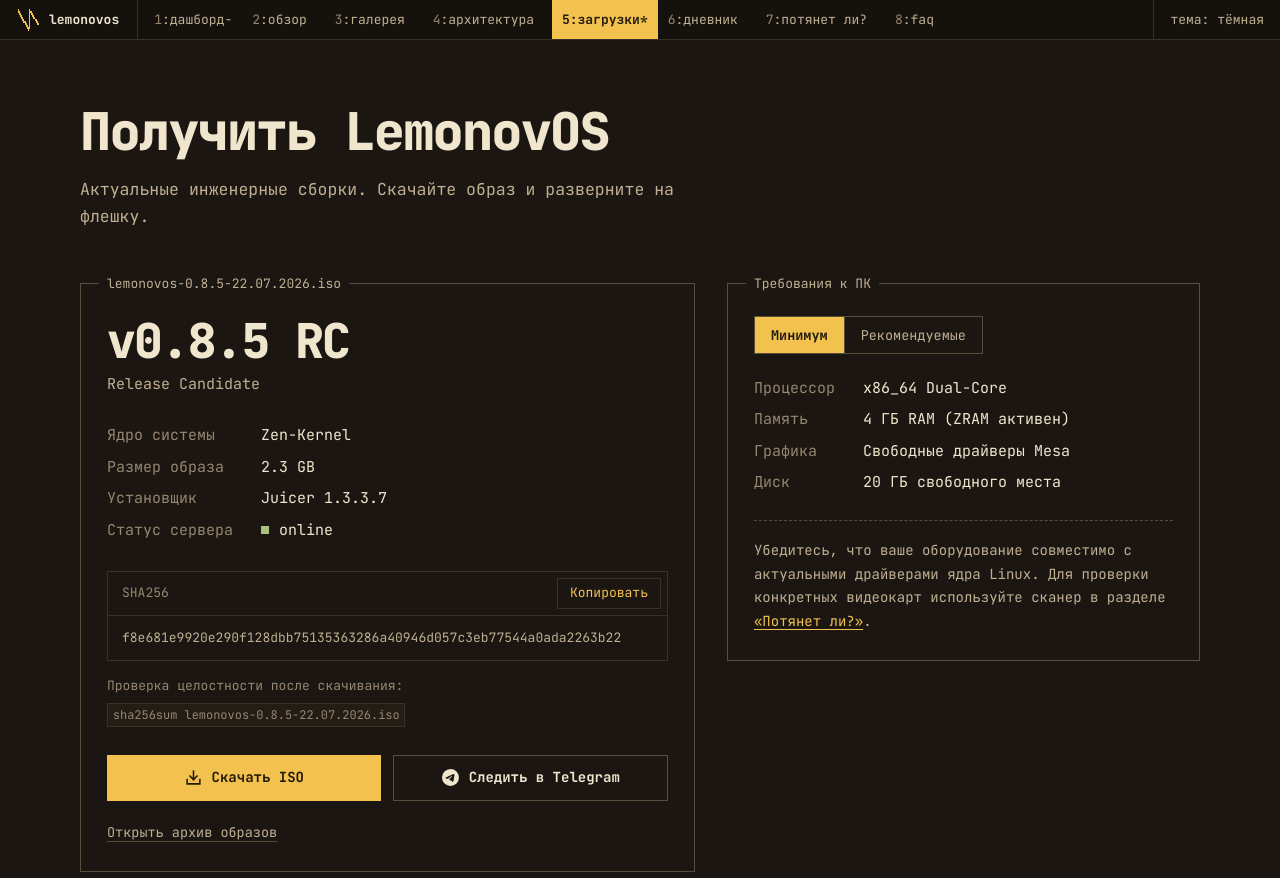
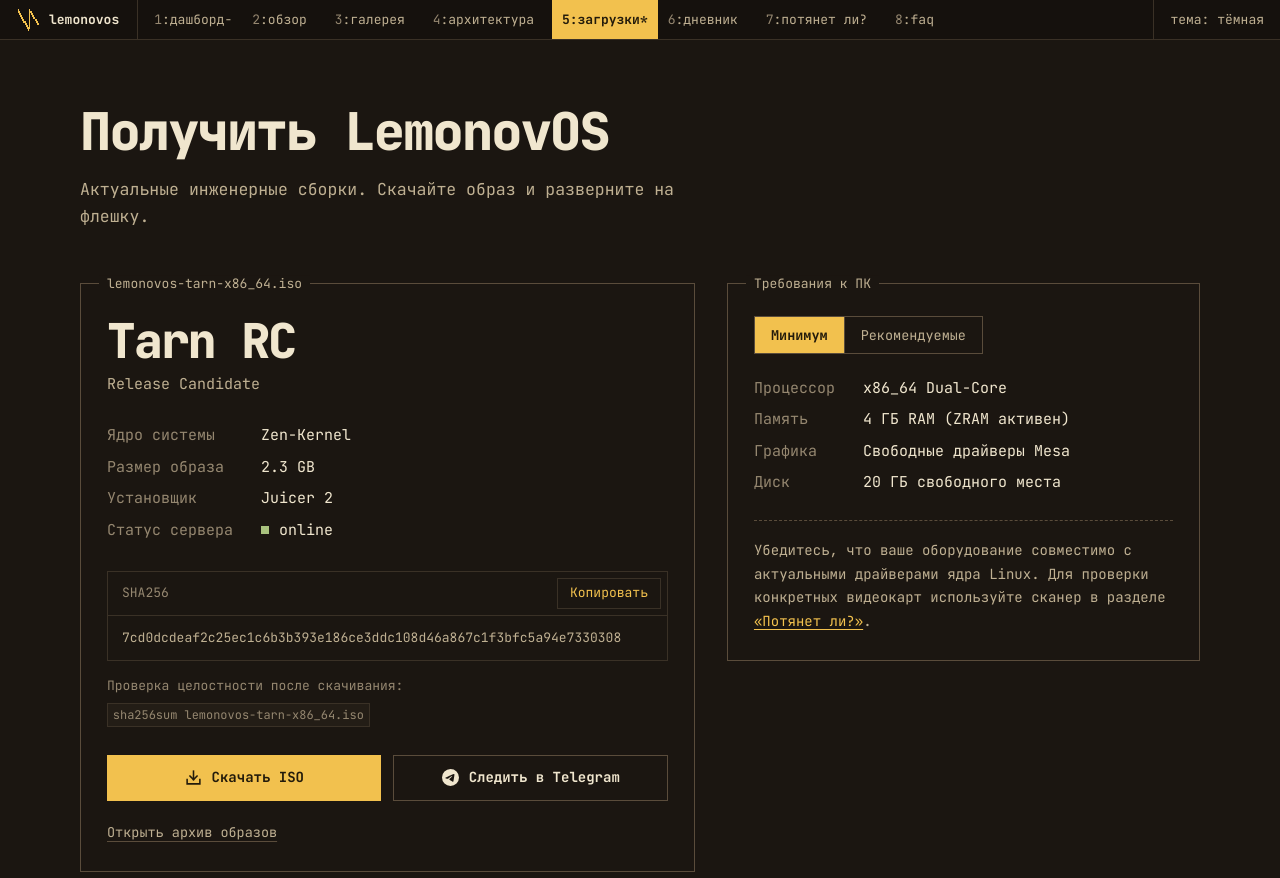
Before and after one commit to Uofi113/Lemonovos, a plain HTML site: page index.html in a window 1280 px wide. Both pictures are taken after a click on the link "Скачать ISO". Drawn offline with Linux system fonts and the light colour scheme.

Commit message:
Update index.html

```diff
--- a/index.html
+++ b/index.html
@@ -472,14 +472,14 @@ section.is-on .boot .ln{animation:ln .01s linear forwards}
               <a class="btn" href="#features">Что под капотом</a>
             </div>
             <dl class="ff-kv">
-              <div data-step="5"><dt>OS</dt><dd>LemonovOS 0.8.5 RC x86_64</dd></div>
+              <div data-step="5"><dt>OS</dt><dd>LemonovOS Tarn RC x86_64</dd></div>
               <div data-step="6"><dt>Kernel</dt><dd>linux-zen</dd></div>
               <div data-step="7"><dt>Packages</dt><dd>pacman, AUR</dd></div>
               <div data-step="8"><dt>DE</dt><dd>KDE Plasma, GNOME, XFCE4</dd></div>
               <div data-step="9"><dt>Audio</dt><dd>PipeWire</dd></div>
               <div data-step="10"><dt>Swap</dt><dd>zram, zstd</dd></div>
               <div data-step="11"><dt>Disk (/)</dt><dd>btrfs, снапшоты перед обновлением</dd></div>
-              <div data-step="12"><dt>Installer</dt><dd>Juicer 1.3.3.7</dd></div>
+              <div data-step="12"><dt>Installer</dt><dd>Juicer 2</dd></div>
             </dl>
             <div class="ff-colors" data-step="13" aria-hidden="true"><i style="background:#15110d"></i><i style="background:#ea7b61"></i><i style="background:#a9c27e"></i><i style="background:#f2c14e"></i><i style="background:#7fa2ac"></i><i style="background:#c49bb0"></i><i style="background:#8fbfa8"></i><i style="background:#f0e6ce"></i></div>
           </div>
@@ -597,8 +597,8 @@ section.is-on .boot .ln{animation:ln .01s linear forwards}
 <span class="ps">$</span> systemctl poweroff</pre>
         </div>
         <ol class="road" aria-label="Дорожная карта">
-          <li class="done"><span class="v">v0.8.4 RC</span><span class="st">прошлая версия</span><p>Установщик Juicer, интеграция ZRAM, базовая оптимизация ядра Zen, мета-пакет lemonovos-gaming.</p></li>
-          <li class="wip"><span class="v">v0.8.5 Beta</span><span class="st">релиз</span><p>Оптимизация OOTB окружения.</p></li>
+          <li class="done"><span class="v">v0.8.5 RC</span><span class="st">прошлая версия</span><p>Установщик Juicer, интеграция ZRAM, базовая оптимизация ядра Zen.</p></li>
+          <li class="wip"><span class="v">Tarn Beta</span><span class="st">релиз</span><p>Оптимизация OOTB окружения.</p></li>
           <li><span class="v">v0.9 Stable</span><span class="st">в планах</span><p>?</p></li>
         </ol>
       </div>
@@ -627,7 +627,7 @@ section.is-on .boot .ln{animation:ln .01s linear forwards}
           <h2>Фреймворк установки Juicer</h2>
           <p>Написан с нуля на Python (PySide6). Полностью изолированная логика, которая автоматически определяет ваше железо, размечает UEFI/Legacy диски и скачивает оптимизированные пакеты через pacstrap.</p>
         </div>
-        <div class="boot" role="img" aria-label="Лог установщика Juicer: драйверы NVIDIA и initramfs готовы, идёт генерация конфига GRUB"><span class="ln hd">juicer 1.3.3.7</span><span class="ln"><span class="ok">[  OK  ]</span> Определение оборудования</span><span class="ln"><span class="ok">[  OK  ]</span> Разметка диска</span><span class="ln"><span class="ok">[  OK  ]</span> pacstrap: базовая система</span><span class="ln"><span class="ok">[  OK  ]</span> Инициализация драйверов NVIDIA-DKMS</span><span class="ln"><span class="ok">[  OK  ]</span> Сборка initramfs (mkinitcpio)</span><span class="ln"><span class="sd">[ ***  ]</span> Генерация GRUB конфига...</span></div>
+        <div class="boot" role="img" aria-label="Лог установщика Juicer: драйверы NVIDIA и initramfs готовы, идёт генерация конфига GRUB"><span class="ln hd">juicer 2</span><span class="ln"><span class="ok">[  OK  ]</span> Определение оборудования</span><span class="ln"><span class="ok">[  OK  ]</span> Разметка диска</span><span class="ln"><span class="ok">[  OK  ]</span> pacstrap: базовая система</span><span class="ln"><span class="ok">[  OK  ]</span> Инициализация драйверов NVIDIA-DKMS</span><span class="ln"><span class="ok">[  OK  ]</span> Сборка initramfs (mkinitcpio)</span><span class="ln"><span class="sd">[ ***  ]</span> Генерация GRUB конфига...</span></div>
       </div>
       <dl class="spec">
         <div><dt>ядро</dt><dd><h3>Linux-Zen</h3><p>Кастомное ядро, пропатченное для десктопа. Планировщик MuQSS и оптимизированный I/O дарят нулевой инпут-лаг в тяжелых играх и моментальный отклик интерфейса.</p></dd></div>
@@ -644,20 +644,20 @@ section.is-on .boot .ln{animation:ln .01s linear forwards}
       </header>
       <div class="dl">
         <div class="frame rel">
-          <span class="ttl">lemonovos-0.8.5-22.07.2026.iso</span>
-          <h2>v0.8.5 RC</h2>
+          <span class="ttl">lemonovos-tarn-x86_64.iso</span>
+          <h2>Tarn RC</h2>
           <p class="sub">Release Candidate</p>
           <dl class="kv">
             <dt>Ядро системы</dt><dd>Zen-Kernel</dd>
             <dt>Размер образа</dt><dd>2.3&nbsp;GB</dd>
-            <dt>Установщик</dt><dd>Juicer 1.3.3.7</dd>
+            <dt>Установщик</dt><dd>Juicer 2</dd>
             <dt>Статус сервера</dt><dd><span class="on"></span>online</dd>
           </dl>
           <div class="sum">
             <div class="sum-hd"><span>SHA256</span><button type="button" data-copy="iso-hash">Копировать</button></div>
-            <div class="sum-v" id="iso-hash">f8e681e9920e290f128dbb75135363286a40946d057c3eb77544a0ada2263b22</div>
+            <div class="sum-v" id="iso-hash">7cd0dcdeaf2c25ec1c6b3b393e186ce3ddc108d46a867c1f3bfc5a94e7330308</div>
           </div>
-          <p class="chk">Проверка целостности после скачивания:<br><code>sha256sum lemonovos-0.8.5-22.07.2026.iso</code></p>
+          <p class="chk">Проверка целостности после скачивания:<br><code>sha256sum lemonovos-tarn-x86_64.iso</code></p>
           <div class="dl-act">
             <button class="btn btn-main" type="button" id="main-download-btn" data-open="disclaimer-modal"><svg viewBox="0 0 24 24" fill="none" stroke="currentColor" stroke-width="2.2" stroke-linecap="square" aria-hidden="true" focusable="false"><path d="M21 15v6H3v-6"/><path d="M7 10l5 5 5-5"/><path d="M12 15V3"/></svg>Скачать ISO</button>
             <a class="btn" href="https://t.me/lemonovos" target="_blank" rel="noopener"><svg viewBox="0 0 24 24" fill="currentColor" aria-hidden="true" focusable="false"><path d="M11.944 0A12 12 0 0 0 0 12a12 12 0 0 0 12 12 12 12 0 0 0 12-12A12 12 0 0 0 12 0a12 12 0 0 0-.056 0zm4.962 7.224c.1-.002.321.023.465.14a.506.506 0 0 1 .171.325c.016.093.036.306.02.472-.18 1.898-.962 6.502-1.36 8.627-.168.9-.499 1.201-.82 1.23-.696.065-1.225-.46-1.9-.902-1.056-.693-1.653-1.124-2.678-1.8-1.185-.78-.417-1.21.258-1.91.177-.184 3.247-2.977 3.307-3.23.007-.032.014-.15-.056-.212s-.174-.041-.249-.024c-.106.024-1.793 1.14-5.061 3.345-.48.33-.913.49-1.302.48-.428-.008-1.252-.241-1.865-.44-.752-.245-1.349-.374-1.297-.789.027-.216.325-.437.893-.663 3.498-1.524 5.83-2.529 6.998-3.014 3.332-1.386 4.025-1.627 4.476-1.635z"/></svg>Следить в Telegram</a>
@@ -803,7 +803,7 @@ section.is-on .boot .ln{animation:ln .01s linear forwards}
       <p>Продолжая загрузку, вы подтверждаете понимание того, что команда разработчиков не несет юридической ответственности за возможную потерю данных или нештатную работу оборудования. Рекомендуем сделать резервные копии важных файлов перед установкой ОС.</p>
     </div>
     <div class="dlg-act">
-      <a class="btn btn-main" href="https://download.lemonovos.com/lemonovos-0.8.5-22.07.2026.iso" data-close>Принимаю, скачать ISO</a>
+      <a class="btn btn-main" href="https://download.lemonovos.com/lemonovos-tarn-x86_64.iso" data-close>Принимаю, скачать ISO</a>
       <button class="btn" type="button" data-close>Отмена</button>
     </div>
   </div>
```
